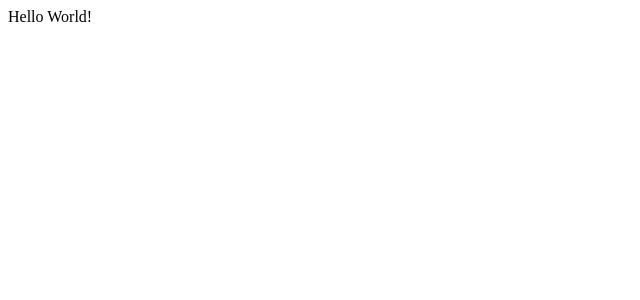
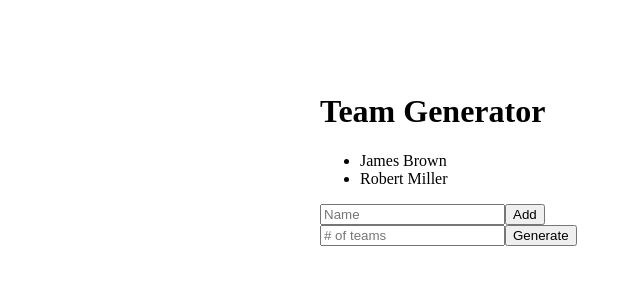
Before and after one commit to saudalnasser/team-generator, an Angular app: page / in a window 1280 px wide. Shown: the top 300 px of the page, without its empty margins (0-640 px from the left). Built offline with nearby package versions, Linux system fonts and the light colour scheme.

Commit message:
Add team generator component

```diff
--- a/src/app/app.component.html
+++ b/src/app/app.component.html
@@ -1 +1,3 @@
-<div>Hello World!</div>
+<div class="container">
+  <app-team-generator></app-team-generator>
+</div>
--- a/src/app/app.component.scss
+++ b/src/app/app.component.scss
@@ -0,0 +1,5 @@
+.container {
+  padding: 4rem;
+  width: 40rem;
+  margin: 0 auto;
+}
--- a/src/app/app.module.ts
+++ b/src/app/app.module.ts
@@ -3,9 +3,10 @@ import { BrowserModule } from '@angular/platform-browser';
 
 import { AppRoutingModule } from './app-routing.module';
 import { AppComponent } from './app.component';
+import { TeamGeneratorComponent } from './components/team-generator/team-generator.component';
 
 @NgModule({
-  declarations: [AppComponent],
+  declarations: [AppComponent, TeamGeneratorComponent],
   imports: [BrowserModule, AppRoutingModule],
   providers: [],
   bootstrap: [AppComponent],
--- /dev/null
+++ b/src/app/components/team-generator/team-generator.component.html
@@ -0,0 +1,18 @@
+<div>
+  <h1>Team Generator</h1>
+
+  <ul>
+    <li>James Brown</li>
+    <li>Robert Miller</li>
+  </ul>
+
+  <div>
+    <input type="text" placeholder="Name" />
+    <button>Add</button>
+  </div>
+
+  <div>
+    <input type="text" placeholder="# of teams" />
+    <button>Generate</button>
+  </div>
+</div>
```
Also changed, not shown: src/app/components/team-generator/team-generator.component.ts (added, +8 -0 lines), src/app/components/team-generator/team-generator.component.scss (added), 1 other file (tests, documents, lock files or other folders).
